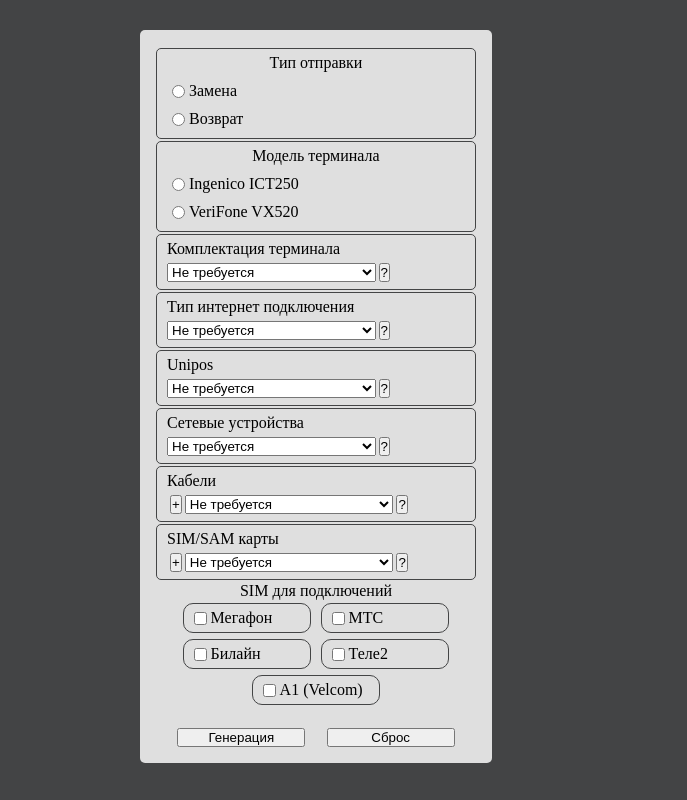
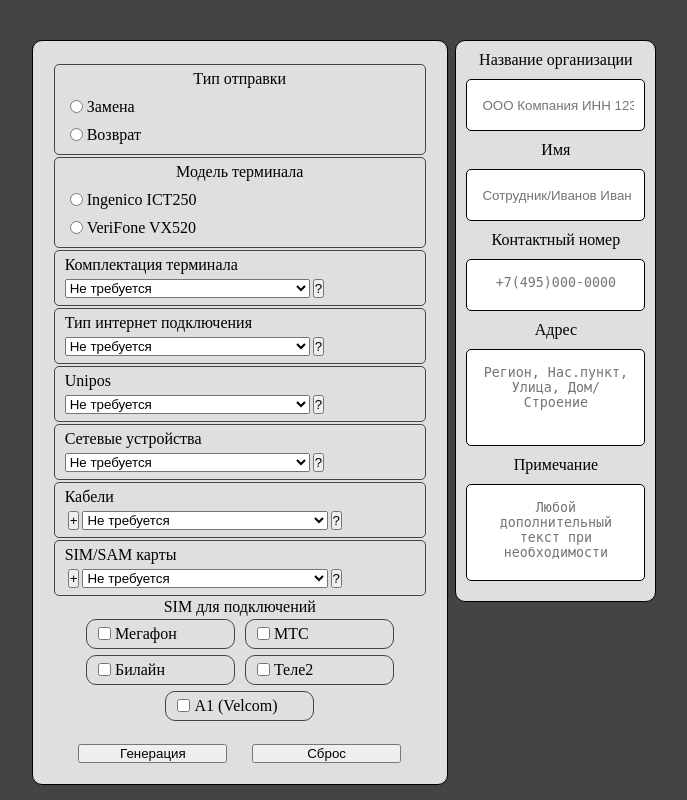
Before and after one commit to MrWindmark/ForWork, a PHP site: page / in a window 1280 px wide. Shown: the whole page, without its empty margins (36-723 px from the left). Run offline with PHP 8.4, Linux system fonts and the light colour scheme.

Commit message:
text field added, style changes, checkbox value function created

```diff
--- a/ZOHO body creator/index.html
+++ b/ZOHO body creator/index.html
@@ -13,9 +13,14 @@
                 <!-- здесь выводится описание пункта -->
             </div>
             <div class="gen_data">
-                <div class="form_block">
+                <div class="form_block size_n_pos">
                     <form class="key_block">
                         <!-- Здесь записываются элементы управления -->
+                    </form>
+                </div>
+                <div class="reciver_data size_n_pos">
+                    <form class="input_rdata">
+                        <!-- здесь создаётся форма для данных получателя -->
                     </form>
                 </div>
                 <div class="result_block">
--- a/ZOHO body creator/main.js
+++ b/ZOHO body creator/main.js
@@ -14,7 +14,7 @@ function radioCreator(target_name, typeNames){
 
     for(let radioBlockStep = 0; radioBlockStep < numOfRadio; radioBlockStep++){
         const divTaskType = document.createElement('div');
-        divTaskType.setAttribute('class', 'radio_group');
+        divTaskType.classList.add('radio_group');
         // создаём блок radio для выбора типа заявки
         // смотрим сколько типов заявок числится в списке и тянем их ключи
         let numOf = Object.keys(itemsRadio[keysOfRadio[radioBlockStep]]).length;
@@ -32,12 +32,12 @@ function radioCreator(target_name, typeNames){
         // проходим по всему количеству ключей для построения блока для каждого элемента
         for (let rStep = 0; rStep < numOf; rStep++) {
             const taskRadItem = document.createElement('div');
-            taskRadItem.setAttribute('class', 'radio_item_block');
+            taskRadItem.classList.add('radio_item_block');
 
             const taskTypeInput = document.createElement('input');
-            taskTypeInput.setAttribute('type', 'radio');
-            taskTypeInput.setAttribute('id', typeNames[radioBlockStep]+'_'+rStep);
-            taskTypeInput.setAttribute('name', `${typeNames[radioBlockStep]}`);
+            taskTypeInput.type = 'radio';
+            taskTypeInput.id = `${typeNames[radioBlockStep]}_${rStep}`;
+            taskTypeInput.name = `${typeNames[radioBlockStep]}`;
             /*
                 где-то на этом моменте появляется ненависть к дебилу, который писал код
                 на деле всё просто, если иметь переменные перед глазами
@@ -57,8 +57,8 @@ function radioCreator(target_name, typeNames){
             // taskTypeInput.setAttribute('OnClick', `getRadioValue('${nameType}');`);
 
             const taskLabel = document.createElement('label');
-            taskLabel.setAttribute('for', typeNames[radioBlockStep]+'_'+rStep);
-            taskLabel.textContent = `\xA0` + itemsRadio[keysOfRadio[radioBlockStep]][keysOf[rStep]];
+            taskLabel.setAttribute('for', `${typeNames[radioBlockStep]}_${rStep}`);
+            taskLabel.textContent = `\xA0${itemsRadio[keysOfRadio[radioBlockStep]][keysOf[rStep]]}`;
 
             taskRadItem.appendChild(taskTypeInput);
             taskRadItem.appendChild(taskLabel);
@@ -97,18 +97,18 @@ function selectCreator (target_name, typeNames) {
 
         // блок с нужным именем
         const targetSubBlock = document.createElement('div');
-        targetSubBlock.setAttribute('class', `select_block`);
-        targetSubBlock.setAttribute('id', typeNames[selectBlockStep]);
-        // targetSubBlock.setAttribute('id', `sb_${selectBlockStep}`);
+        targetSubBlock.classList.add(`select_block`);
+        targetSubBlock.id = typeNames[selectBlockStep];
+        // targetSubBlock.id = `sb_${selectBlockStep}`;
         targetSubBlock.appendChild(selectBlockName);
         // создаём блок select для выбора типа заявки
         const selectBlock = document.createElement('select');
-        selectBlock.setAttribute('class', 'select_option_block');
-        selectBlock.setAttribute('name', typeNames[selectBlockStep]);
-        selectBlock.setAttribute('id', `sb_${selectBlockStep}`);
+        selectBlock.classList.add('select_option_block');
+        selectBlock.name = typeNames[selectBlockStep];
+        selectBlock.id = `sb_${selectBlockStep}`;
 
         const descrButton = document.createElement('button');
-        descrButton.setAttribute('class','small_button');
+        descrButton.classList.add('small_button');
         descrButton.setAttribute('type','button');
         descrButton.setAttribute('onclick', `getSelValDiscription('${typeNames[selectBlockStep]}', 'sb_${selectBlockStep}');`);
         descrButton.textContent ='?';
@@ -121,9 +121,9 @@ function selectCreator (target_name, typeNames) {
             // typeNames = typeNamesForSelect
             // addSelectBlock (targetName, id, numOfElements, keysOfElements)
             const addButton = document.createElement('button');
-            addButton.setAttribute('class','small_button');
+            addButton.classList.add('small_button');
             addButton.setAttribute('type','button');
-            addButton.setAttribute('id', `sbAdd${selectBlockStep}`);
+            addButton.id = `sbAdd${selectBlockStep}`;
             addButton.setAttribute('onclick', `addSelectBlock('${typeNames[selectBlockStep]}', '${selectBlockStep}', 'sbAdd${selectBlockStep}');`);
             addButton.textContent ='+';
             targetSubBlock.appendChild(addButton);
@@ -143,52 +143,69 @@ function selectCreator (target_name, typeNames) {
     }
 }
 
-function checkCreator(target_name, objMapToCreation, namesOfObj, title) {
+function checkCreator(target_name, objMapToCreation, namesOfObj, blockName, title) {
+    // выбираем целевой элемент
     const target = document.getElementsByClassName(target_name)[0];
     // создаём элемент для записи всех CheckBox
     const chckBoxBlock = document.createElement('div');
-    chckBoxBlock.setAttribute('class', 'check_blocks');
+    chckBoxBlock.classList.add('check_blocks');
     // создаём элемент заголовка
     const cBlockTitle = document.createElement('div');
     cBlockTitle.textContent = title;
     chckBoxBlock.appendChild(cBlockTitle);
-
+    // создаём блок тела списка
     const cBoxMainBlock = document.createElement('div');
-    cBoxMainBlock.setAttribute('class', 'check_list');
-
+    cBoxMainBlock.classList.add('check_list');
+    // получаем количество объектов для создания и ключи к ним
     const numOfCbox = Object.keys(objMapToCreation).length;
     const keyOfCbox = Object.keys(objMapToCreation);
-
+    // проходимся по всему списку объектов
     for (let checkBoxStep = 0; checkBoxStep < numOfCbox; checkBoxStep++){
-
+        // каждому создаём div для упрощения работы со стилями
         const cBoxPair = document.createElement('div');
-        cBoxPair.setAttribute('class', 'check_pair');
-
+        cBoxPair.classList.add('check_pair');
+        // для удобства пользователя, каждому checkbox присваиваем лейбл
         const chckBoxLabel = document.createElement('label');
         chckBoxLabel.setAttribute('for', namesOfObj[checkBoxStep]);
-        chckBoxLabel.textContent = '\xA0' + objMapToCreation[keyOfCbox[checkBoxStep]];
-
+        chckBoxLabel.textContent = `\xA0${objMapToCreation[keyOfCbox[checkBoxStep]]}`;
+        // формируем элемент checkbox
         const chkBoxTypeInput = document.createElement('input');
-        chkBoxTypeInput.setAttribute('type', 'checkbox');
-        chkBoxTypeInput.setAttribute('id', namesOfObj[checkBoxStep]);
-        // chkBoxTypeInput.setAttribute('name', chkBoxTagName);
-
+        chkBoxTypeInput.type = 'checkbox';
+        chkBoxTypeInput.name = blockName;
+        chkBoxTypeInput.id = namesOfObj[checkBoxStep];
+        // записываем пару в блок тела списка
         cBoxPair.appendChild(chkBoxTypeInput);
         cBoxPair.appendChild(chckBoxLabel);
         cBoxMainBlock.appendChild(cBoxPair);
     }
+    // записываем блок тела списка в целевой блок вывода
     chckBoxBlock.appendChild(cBoxMainBlock);
     target.appendChild(chckBoxBlock);
 }
 // функция получения значения выбранного элемента radio
 function getRadioValue(name) {
-    const tmp = document.querySelector('input[name='+name+']:checked').value;
+    const tmp = document.querySelector(`input[name=${name}]:checked`).value;
     return tmp;
 }
 // функция получения значения выбранного элемента select
 function getSelectValue(name) {
     const tmp = document.getElementById(`${name}`).value;
     return tmp;
+}
+// функция получения значения выбранного элемента select
+function getChackValue(name) {
+    // обращаемся
+    let checkboxes = document.getElementsByName(`${name}`);
+    let checkboxesChecked = [];
+    // loop over them all
+    for (var i=0; i<checkboxes.length; i++) {
+        // And stick the checked ones onto an array...
+        if (checkboxes[i].checked) {
+            checkboxesChecked.push(checkboxes[i].id);
+        }
+    }
+    // Return the array if it is non-empty, or null
+    return checkboxesChecked.length > 0 ? checkboxesChecked : null;
 }
 // функция вывода описания (значение в словарях) в поле "description" тела страницы
 function getSelValDiscription(name, id) {
@@ -214,9 +231,9 @@ function addSelectBlock (targetName, id, buttonId) {
     let keysOfElements = Object.keys(itemsSelectBlock[keyOfSelect[id]]);
 
     const selectBlock = document.createElement('select');
-    selectBlock.setAttribute('class', 'select_option_block');
-    selectBlock.setAttribute('name', targetName);
-    selectBlock.setAttribute('id', `sb_${id}_1`);
+    selectBlock.classList.add('select_option_block');
+    selectBlock.name = targetName;
+    selectBlock.id = `sb_${id}_1`;
 
     // проходим по всему количеству ключей для построения блока для каждого элемента
     for (let sStep = 0; sStep < numOfElements; sStep++) {
@@ -245,16 +262,26 @@ function dropToBasic() {
     } catch {
         console.log(`Not critical error. Can't remove object 'sb_5_1' because it's not exist.`);
     }
+
+    let text_blocks = document.getElementsByClassName('text_block');
+
+    for (let i = 0; i < text_blocks.length; i++) {
+
+    }
+
 }
 
 // функция генерирования таблицы и темы для заявки в поле "table" тела страницы
 function generate(){
     // для теста функций получения значений
-    // let tmp = document.getElementsByClassName('description')[0];
+    let tmp = document.getElementsByClassName('description')[0];
     // let value = getSelValDiscription('connect_type', 'sb_1');
     // tmp.innerHTML = '';
     // tmp.innerHTML = value;
     // pass
+    // alert(getRadioValue('task_type'));
+    // alert(getRadioValue('term_model'));
+    // alert(getChackValue('mob_oper'));
 }
 
 // Основная функция отрисовки блока ввода данных
@@ -267,26 +294,103 @@ function inputBlockCreator() {
     // выводим блоки select
     selectCreator('key_block', typeNamesForSelect);
     // здесь нужно вывести блок checkBox
-    checkCreator('key_block', mobileOperators, mobOperNames, 'SIM для подключений');
+    checkCreator('key_block', mobileOperators, mobOperNames, 'mob_oper', 'SIM для подключений');
 
     // Создаём клавиши генерации и сброса формы
     const bBlock = document.createElement('div');
-    bBlock.setAttribute('class', 'buttons_block');
+    bBlock.classList.add('buttons_block');
 
     const buttonGenerate = document.createElement('button');
     buttonGenerate.setAttribute('onclick', 'generate(); return false;');
-    buttonGenerate.setAttribute('class','button');
-    buttonGenerate.setAttribute('type','button');
+    buttonGenerate.classList.add('button');
+    buttonGenerate.type = 'button';
     buttonGenerate.textContent = 'Генерация';
     const buttonReset = document.createElement('button');
-    buttonReset.setAttribute('class','button');
-    buttonReset.setAttribute('type','reset');
+    buttonReset.classList.add('button');
+    buttonReset.type = 'reset';
     buttonReset.setAttribute('onClick', 'dropToBasic();');
     buttonReset.textContent ='Сброс';
 
     bBlock.appendChild(buttonGenerate);
     bBlock.appendChild(buttonReset);
     body.appendChild(bBlock);
+}
+
+function rDataFormCreator(target_name) {
+    const body = document.getElementsByClassName(`${target_name}`)[0];
+
+    // название организации получателя
+    const lblock = document.createElement('div');
+    lblock.classList.add('text_block');
+    lblock.classList.add('key_block');
+
+    const company = document.createElement('input');
+    company.classList.add('text_box');
+    company.type = 'text';
+    company.id = 'recvr_company';
+    company.placeholder = 'ООО Компания ИНН 1234567890';
+
+    const lCompany = document.createElement('label');
+    lCompany.setAttribute('for', 'recvr_company');
+    lCompany.textContent = 'Название организации';
+    lblock.appendChild(lCompany);
+    lblock.appendChild(company);
+
+    // Имя получателя
+    const name = document.createElement('input');
+    name.classList.add('text_box');
+    name.type = 'text';
+    name.id = 'recvr_name';
+    name.placeholder = 'Сотрудник/Иванов Иван Иванович';
+
+    const lName = document.createElement('label');
+    lName.setAttribute('for', 'recvr_name');
+    lName.textContent = 'Имя';
+    lblock.appendChild(lName);
+    lblock.appendChild(name);
+
+    // телефон получателя
+    const phNumber = document.createElement('textarea');
+    phNumber.classList.add('text_area');
+    phNumber.rows = 2;
+    phNumber.type = 'tel';
+    phNumber.id = 'recvr_phone';
+    phNumber.placeholder = '+7(495)000-0000';
+
+    const lPhNumber = document.createElement('label');
+    lPhNumber.setAttribute('for', 'recvr_phone');
+    lPhNumber.textContent = 'Контактный номер';
+    lblock.appendChild(lPhNumber);
+    lblock.appendChild(phNumber);
+    body.appendChild(lblock);
+
+    // адрес получателя
+    const adr = document.createElement('textarea');
+    adr.classList.add('text_area');
+    adr.rows = 5;
+    adr.type = 'text';
+    adr.id = 'recvr_adr';
+    adr.placeholder = 'Регион, Нас.пункт, Улица, Дом/Строение';
+
+    const lAdr = document.createElement('label');
+    lAdr.setAttribute('for', 'recvr_adr');
+    lAdr.textContent = 'Адрес';
+    lblock.appendChild(lAdr);
+    lblock.appendChild(adr);
+
+    // примечание
+    const addInfo = document.createElement('textarea');
+    addInfo.classList.add('text_area');
+    addInfo.rows = 5;
+    addInfo.id = 'addition_data';
+    addInfo.placeholder = 'Любой дополнительный текст при необходимости';
+
+    const lAddInfo = document.createElement('label');
+    lAddInfo.setAttribute('for', 'addition_data');
+    lAddInfo.textContent = 'Примечание';
+    lblock.appendChild(lAddInfo);
+    lblock.appendChild(addInfo);
+    // pass
 }
 
 const termPacks = {
@@ -303,7 +407,7 @@ const itemsNetwork = {
     'Модем': 'ComWL + набор SIM',
     'БП модема': '',
     'Роутер': 'Роутер + набор SIM',
-    'БП роутера': '',
+    'БП роутера': 'Требуется указание в примечании о том для какого роутера (штекер)',
     'Антенна модема': 'Стандартная антенна с разъёмом подключения к ComWL',
     'Антенна роутера': 'Антенна + переходник для подключения к роутеру',
 }
@@ -360,15 +464,6 @@ const mobOperNames = [
     'tele2',
     'velcom',
 ]
-
-const itemsCheckBox = {
-    10: mobileOperators,
-}
-
-const chkBoxNames = [
-    mobOperNames,
-]
-
 // перечень используемых моделей терминалов
 const termModels = {
     10: 'Ingenico ICT250',
@@ -410,3 +505,4 @@ const typeNamesForRadio = [
 ]
 
 inputBlockCreator();
+rDataFormCreator('input_rdata');
--- a/ZOHO body creator/style.css
+++ b/ZOHO body creator/style.css
@@ -16,7 +16,18 @@
     border: 1px solid #434445;
     box-sizing: border-box;
 }
+.form_block, .reciver_data {
+    display: flex;
+    flex-direction: column;
+    align-items: center;
+}
+.size_n_pos {
+    margin: 10px 0;
+}
 
+.result_block {
+    width: 40vw;
+}
 .data {
     min-width: 80vw;
     min-height: 100vh;
@@ -37,14 +48,15 @@
     display: flex;
     flex-direction: row;
     justify-content: space-around;
-    min-width: 100vw;
+    width: 90vw;
 }
 
 .key_block {
     padding: 5%;
-    width: 25vw;
     border-radius: 5px;
     background-color: #dfdfdf;
+    border-radius: 10px;
+    border: 1px solid black;
 }
 
 .buttons_block {
@@ -59,10 +71,6 @@
 
 .small_button {
     margin: 2px 3px;
-}
-
-.result_block {
-    padding: 10%;
 }
 
 .radio_group {
@@ -117,3 +125,36 @@
 * label {
     text-align: center;
 }
+.text_block {
+    display: flex;
+    flex-direction: column;
+    box-sizing: border-box;
+    text-align: center;
+}
+
+.text_box, .text_area {
+    border: 1px solid black;
+    border-radius: 5px;
+    min-height: 30px;
+    margin: 10px 0;
+    text-align: center;
+    padding: 10px;
+    resize: none;
+}
+/* . {
+    margin: 3%;
+    border: 1px solid black;
+    border-radius: 10px;
+
+    text-align: center;
+    padding: 10px;
+} */
+.text_box::placeholder{
+    text-align: center;
+    padding: 5px;
+}
+.text_area::placeholder {
+    text-align: center;
+    padding: 5px;
+    justify-content: center;
+}
```
